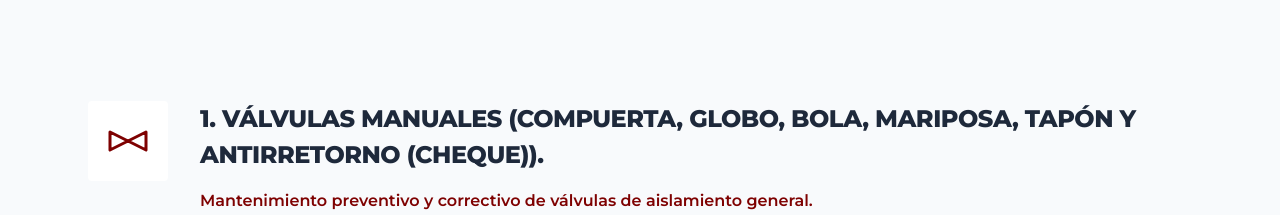
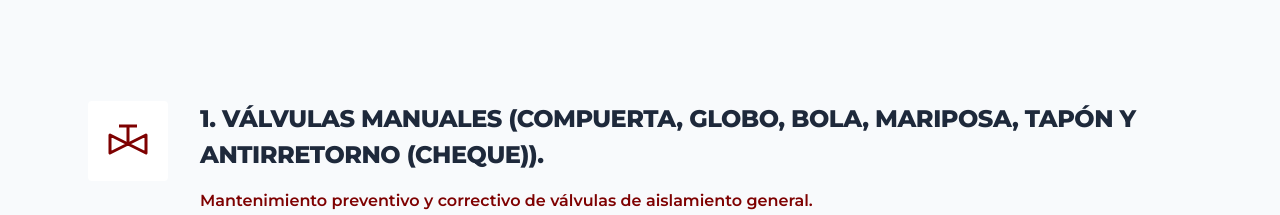
Before and after one commit to Proyectos-Nexatech/valve-quotation, a Next.js app: page / in a window 1280 px wide. Shown: the part 2430-2645 px from the top of the page. Built offline with nearby package versions, Linux system fonts and the light colour scheme.

Commit message:
style: add custom ISA manual valve icon

```diff
--- a/src/components/icons/ISAValveIcons.tsx
+++ b/src/components/icons/ISAValveIcons.tsx
@@ -23,6 +23,15 @@ const SVGWrapper = ({ children, size = 32, color = 'currentColor', className }:
   >
     {children}
   </svg>
+);
+
+// Manual Valve (Bowtie with stem and crossbar)
+export const ISAManualValve = (props: IconProps) => (
+  <SVGWrapper {...props}>
+    <path d="M4 12 L16 18 L4 24 Z M28 12 L16 18 L28 24 Z" stroke={props.color || 'currentColor'} strokeWidth="2" strokeLinejoin="round" />
+    <path d="M16 18 V6" stroke={props.color || 'currentColor'} strokeWidth="2" />
+    <path d="M10 6 H22" stroke={props.color || 'currentColor'} strokeWidth="2" />
+  </SVGWrapper>
 );
 
 // General Valve (Bowtie)
--- a/src/components/landing/Portfolio.tsx
+++ b/src/components/landing/Portfolio.tsx
@@ -3,7 +3,7 @@
 import React from 'react';
 import {
   ISASafetyValve,
-  ISAGeneralValve,
+  ISAManualValve,
   ISAPressureVacuumValve,
   ISAControlValve,
   ISABallValve
@@ -43,7 +43,7 @@ export const Portfolio = () => {
           {/* 1. Válvulas Manuales */}
           <div style={{ display: 'grid', gridTemplateColumns: '80px 1fr', gap: '2rem' }}>
             <div style={{ color: 'var(--color-maroon)', backgroundColor: 'white', padding: '1rem', borderRadius: '4px', height: 'fit-content', boxShadow: 'var(--shadow-sm)' }}>
-              <ISAGeneralValve size={48} />
+              <ISAManualValve size={48} />
             </div>
             <div>
               <h3 style={{ fontSize: '1.5rem', fontWeight: 800, color: 'var(--color-slate-800)', marginBottom: '1rem', textTransform: 'uppercase' }}>
```
